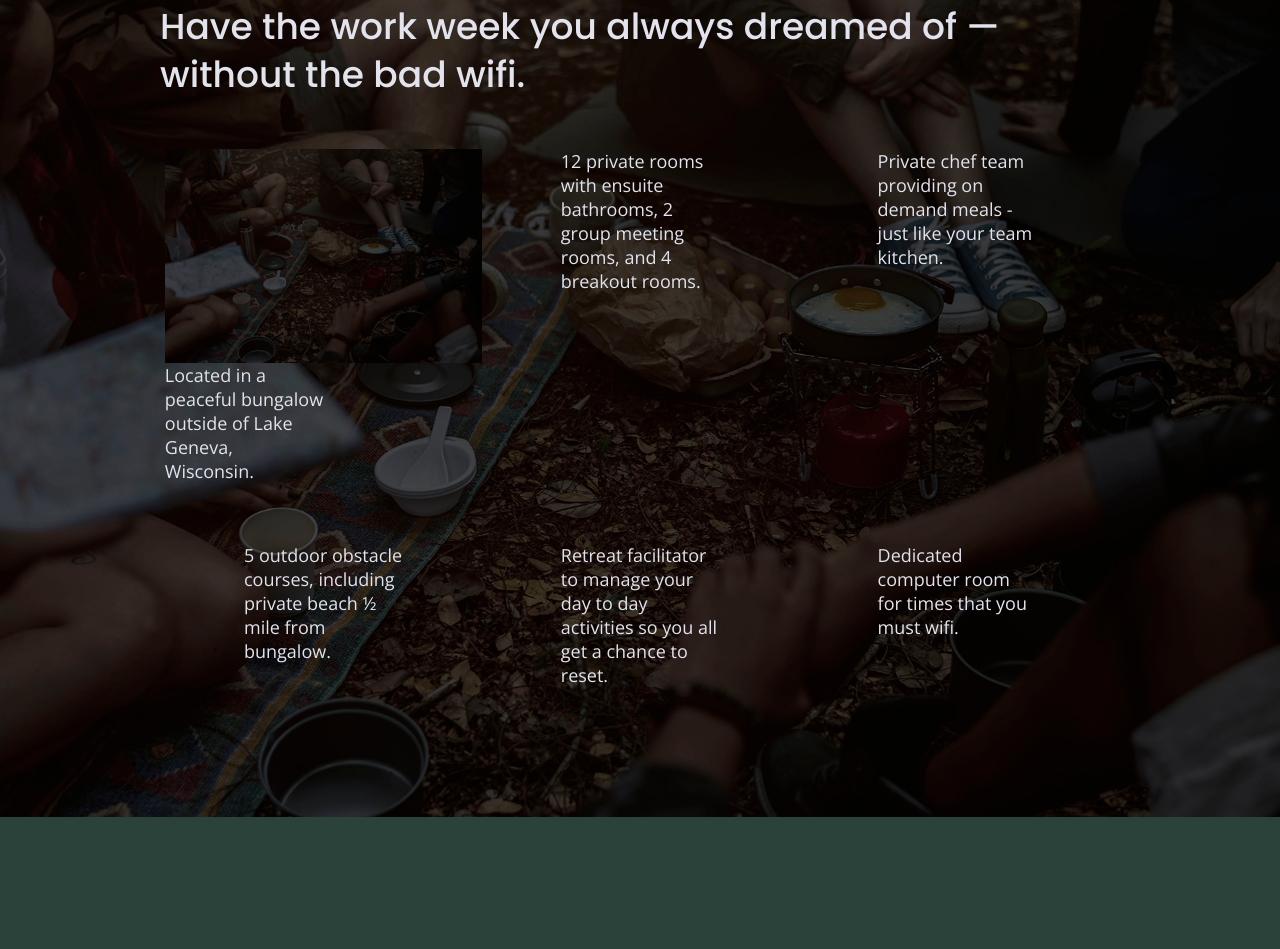
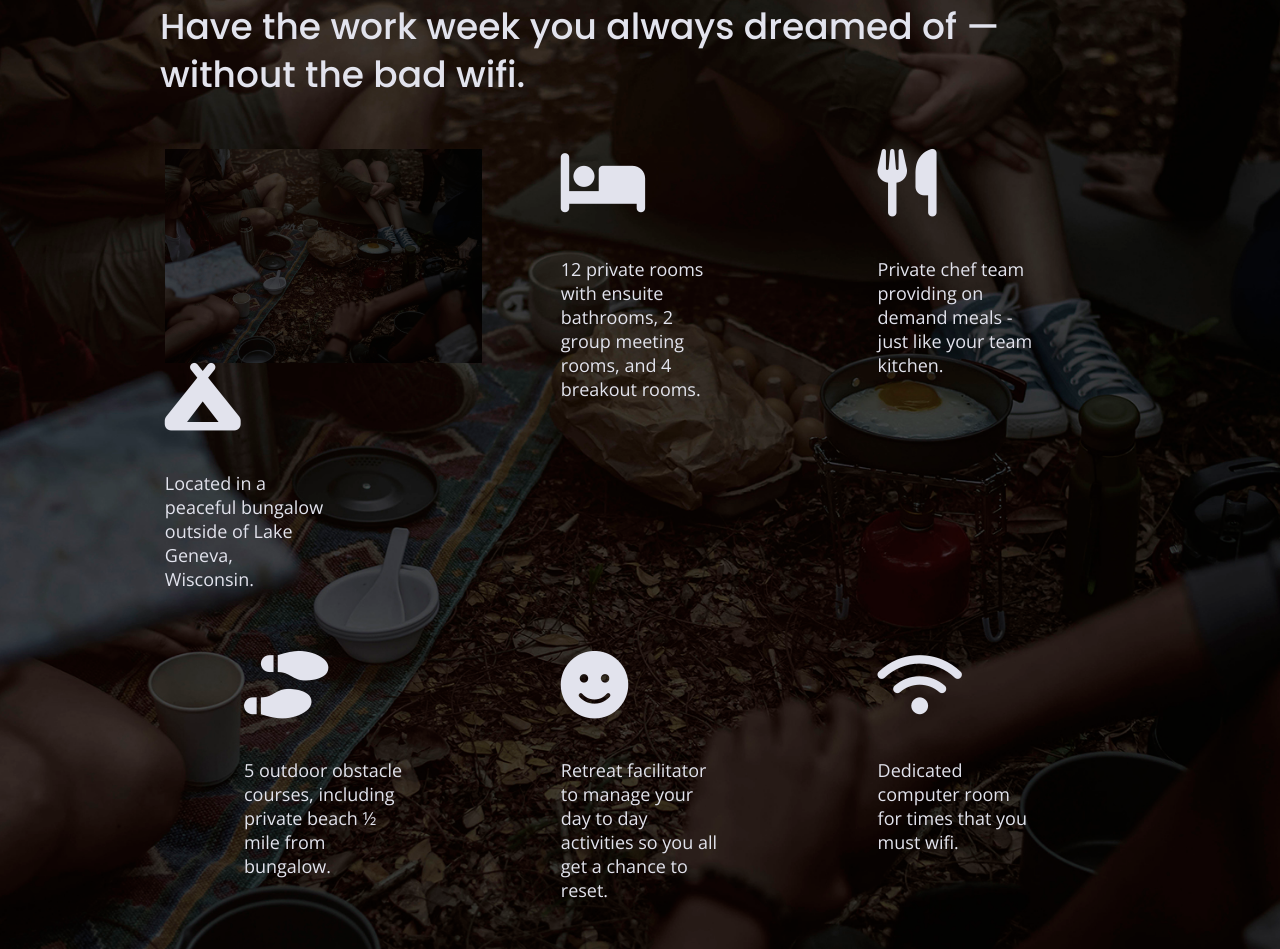
Before and after one commit to kammih/unplugged, a website built with Parcel: page index.html in a window 1280 px wide. Shown: the part 1121-2070 px from the top of the page. Built offline with nearby package versions, Linux system fonts and the light colour scheme; files whose address does not match are found by name.

Commit message:
Added icons

```diff
--- a/css/main.css
+++ b/css/main.css
@@ -315,6 +315,11 @@ input[type=button] {
 
 .features p {
   margin: 0;
+}
+
+.features i {
+  font-size: 3.75em;
+  margin-bottom: 40px;
 }
 
 
--- a/index.html
+++ b/index.html
@@ -19,6 +19,8 @@
   <link href="https://fonts.googleapis.com/css?family=Open+Sans:400,700|Poppins:500,700" rel="stylesheet">
   <link rel="stylesheet" href="css/normalize.css">
   <link rel="stylesheet" href="css/main.css">
+  <!-- FontAwesome -->
+  <script src="https://kit.fontawesome.com/7f3453b37a.js" crossorigin="anonymous"></script>
 
   <meta name="theme-color" content="#fafafa">
 
@@ -71,40 +73,52 @@
         <article>
           <figure>
             <a href="#">
-              <img src="unplugged-retreat-features.jpg" alt="Friends having a picnic">
+              <img src="unplugged-retreat-features.jpg" alt="Friends at a camp ground">
             </a>
           </figure>
-          <p class="fontawesome-icon"></p>
+          <p class="fontawesome-icon">
+            <i class="fas fa-campground"></i>
+          </p>
           <p class="features-item-description">Located
            in a peaceful bungalow outside of Lake Geneva,
             Wisconsin.</p>
         </article>
         <article>
-          <p class="fontawesome-icon"></p>
+          <p class="fontawesome-icon">
+            <i class="fas fa-bed"></i>
+          </p>
           <p class="features-item-description">12 private rooms with ensuite
            bathrooms, 2 group meeting rooms,
             and 4 breakout rooms.</p>
         </article>
         <article>
-          <p class="fontawesome-icon"></p>
+          <p class="fontawesome-icon">
+            <i class="fas fa-utensils"></i>
+          </p>
           <p class="features-item-description">Private chef team
            providing on demand meals
             - just like your team kitchen.</p>
         </article>
         <article>
-          <p class="fontawesome-icon"></p>
+          <p class="fontawesome-icon">
+            <i class="fas fa-shoe-prints"></i>
+          </p>
           <p class="features-item-description">5 outdoor obstacle
           courses, including private
            beach ½ mile from bungalow.</p>
         </article>
         <article>
-          <p class="fontawesome-icon"></p>
+          <p class="fontawesome-icon">
+            <i class="fas fa-smile"></i>
+          </p>
           <p class="features-item-description">Retreat facilitator
            to manage your day to day activities
             so you all get a chance to reset.</p>
         </article>
         <article>
-          <p class="fontawesome-icon"></p>
+          <p class="fontawesome-icon">
+            <i class="fas fa-wifi"></i>
+          </p>
           <p class="features-item-description">Dedicated computer room
            for times that you must wifi.</p>
         </article>
```
Also changed, not shown: about/index.html (+2 -0 lines), faq/index.html (+2 -0 lines).
